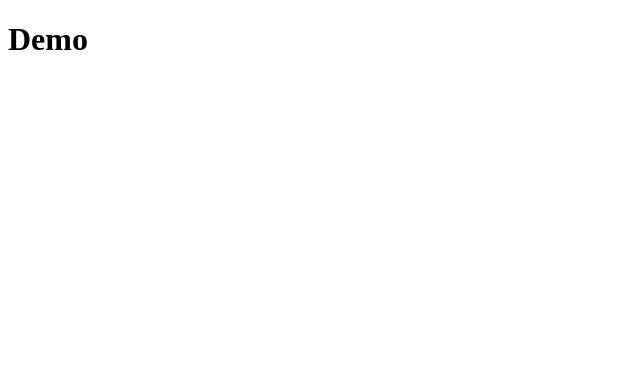
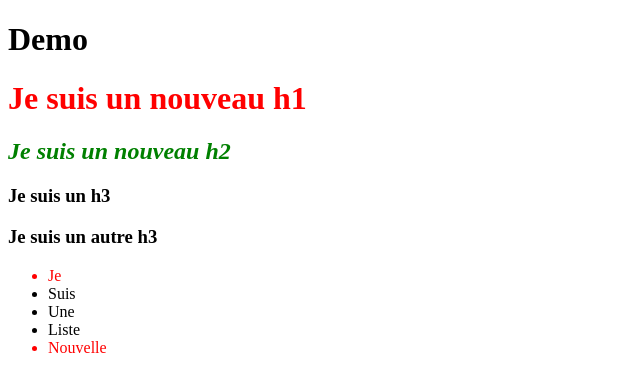
Before and after one commit to FormWeb/DemoJSBF, a plain HTML site: page index.html in a window 1280 px wide. Shown: the whole page, without its empty margins (0-640 px from the left). Drawn offline with Linux system fonts and the light colour scheme.

Commit message:
add demo dom

```diff
--- /dev/null
+++ b/dom.js
@@ -0,0 +1,76 @@
+// Récupération
+
+// Récupérer un seul élément
+
+// Par id
+const h1HTML = document.getElementById("first")
+console.log(h1HTML.innerText)
+
+// Par selecteur CSS
+const h2HTML = document.querySelector("h2")
+console.log(h2HTML)
+
+// Récupérer des tableaux d'éléments
+
+// Par la classe
+const h3HTML = document.getElementsByClassName("beautiful-h3")
+console.log(h3HTML)
+console.log(h3HTML[0].innerText)
+
+// Par sélecteur CSS
+const h3HTMLByQuery = document.querySelectorAll(".beautiful-h3")
+
+// Par nom de balise
+const h3HTLMByTag = document.getElementsByTagName("h3")
+console.log(h3HTLMByTag)
+
+
+// Manipulation
+
+
+// Changer le text
+h1HTML.innerText = "Je suis un nouveau h1"
+
+// Changer l'HTML
+h2HTML.innerHTML = "<em>Je suis un nouveau h2</em>"
+
+// Manipuler les attributs
+h1HTML.setAttribute("class", "red")
+console.log(h1HTML.getAttribute("class"))
+
+// On peut modifier le style d'un élément mais il est préferable d'utiliser les class pour ça
+// h1HTML.style.background = "magenta"
+
+// Manipuler les classe
+h2HTML.classList.add("green")
+console.log(h2HTML.classList.contains("green"))
+h2HTML.classList.remove("green")
+h2HTML.classList.toggle("green")
+
+// Manipulation parents/enfants
+
+const listHTML = document.querySelector("ul")
+
+const firstLi = listHTML.firstElementChild
+console.log(firstLi)
+firstLi.classList.add("red")
+
+console.log(listHTML.lastElementChild)
+
+// Attention de ne pas récupérer un noeud
+console.log(listHTML.firstChild)
+
+// Récupérer tous les enfants d'un élément sous forme de collection
+console.log(listHTML.children)
+
+// Récupéré un élément parent
+console.log(firstLi.parentElement)
+
+
+// Création
+
+const newElem = document.createElement("li")
+newElem.innerText = "Nouvelle"
+newElem.classList.add("red")
+
+listHTML.appendChild(newElem)
--- a/index.html
+++ b/index.html
@@ -5,10 +5,21 @@
     <meta http-equiv="X-UA-Compatible" content="IE=edge">
     <meta name="viewport" content="width=device-width, initial-scale=1.0">
     <title>Document</title>
+    <link rel="stylesheet" href="main.css">
 </head>
 <body>
     <h1>Demo</h1>
+    <h1 id="first">Je suis un h1</h1>
+    <h2>Je suis un h2</h2>
+    <h3 class="beautiful-h3">Je suis un h3</h3>
+    <h3 class="beautiful-h3">Je suis un autre h3</h3>
+    <ul>
+        <li>Je</li>
+        <li>Suis</li>
+        <li>Une</li>
+        <li>Liste</li>
+    </ul>
 
-    <script src="objet.js"></script>
+    <script src="dom.js"></script>
 </body>
 </html>
--- /dev/null
+++ b/main.css
@@ -0,0 +1,7 @@
+.red {
+    color: red;
+}
+
+.green {
+    color: green;
+}
```
